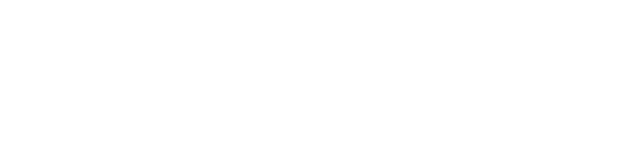
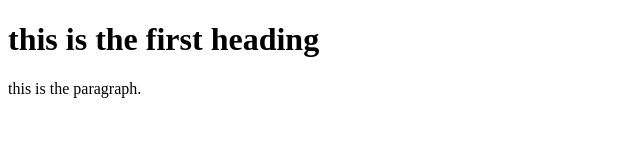
Before and after one commit to tahmidshuvo/hero-p1, a plain HTML site: page index.html in a window 1280 px wide. Shown: the whole page, without its empty margins (0-640 px from the left). Drawn offline with Linux system fonts and the light colour scheme.

Commit message:
second change

```diff
--- a/index.html
+++ b/index.html
@@ -8,5 +8,8 @@
 </head>
 <body>
 
+    <h1>this is the first heading</h1>
+    <p>this is the paragraph.</p>
+
 </body>
 </html>
```
Also changed, not shown: 1 other file.
